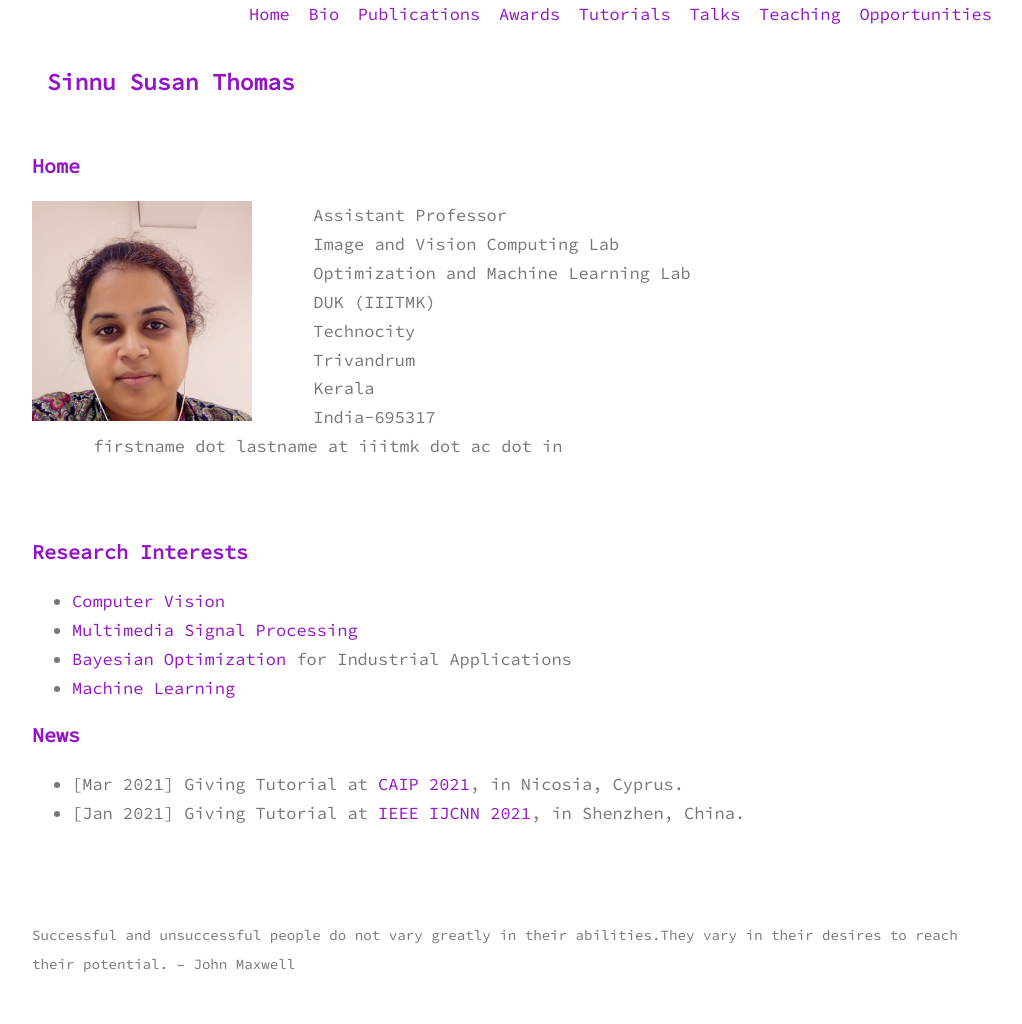
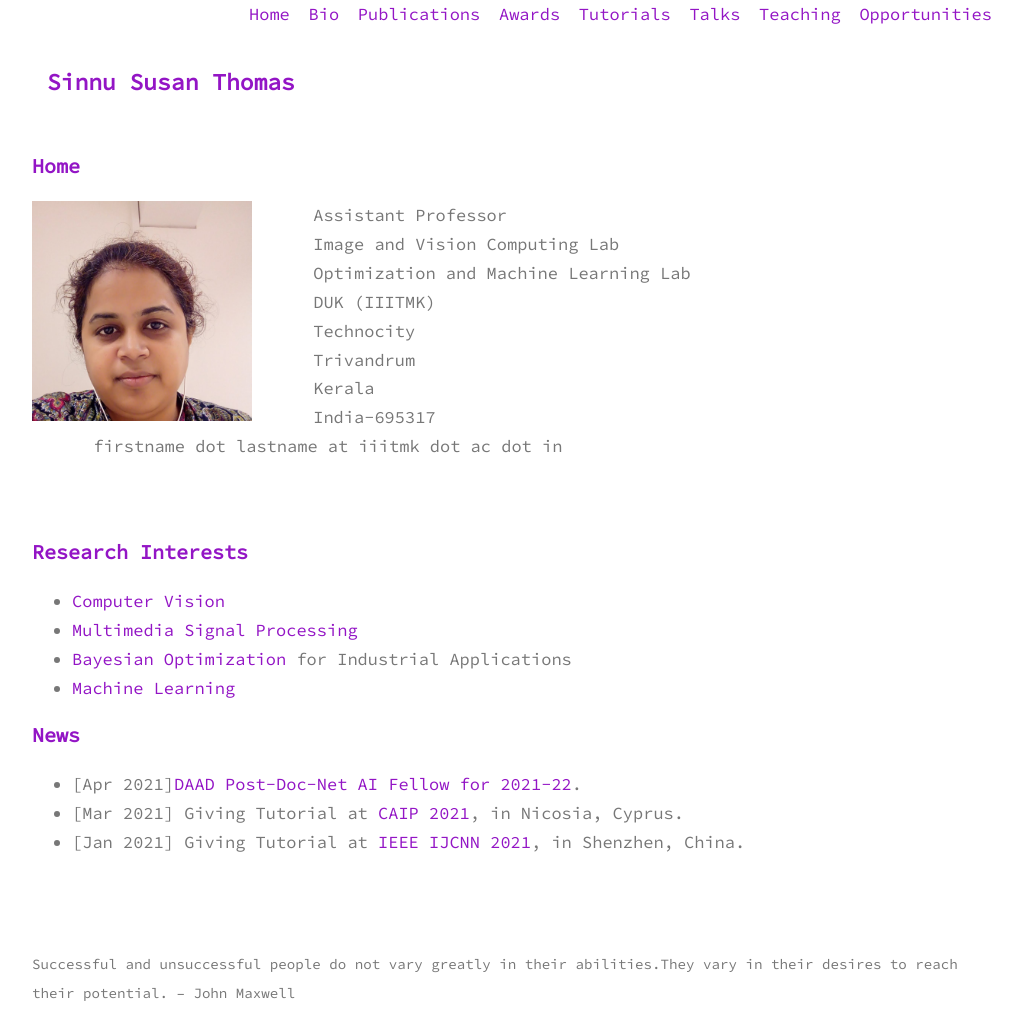
Before and after one commit to sinnuthomas/sinnuthomas.github.io, a Jekyll site: the page built from index.md, in a window 1280 px wide. Shown: the whole page, without its empty margins (128-1150 px from the left). Built offline with Jekyll 4.4.1, drawn with Linux system fonts in a browser that asks for light colours; before the commit the page ends 995 px from its top, so only the background shows below that.

Commit message:
Update index.md

```diff
--- a/index.md
+++ b/index.md
@@ -23,6 +23,7 @@
 * [Machine Learning](https://en.wikipedia.org/wiki/Machine_learning)
 
 ## News
+* [Apr 2021][DAAD Post-Doc-Net AI Fellow for 2021-22](https://www.daad.de/en/the-daad/postdocnet/fellows/fellows/).
 * [Mar 2021] Giving Tutorial at [CAIP 2021](http://cyprusconferences.org/caip2021/tutorials/), in Nicosia, Cyprus.
 * [Jan 2021] Giving Tutorial at [IEEE IJCNN 2021](https://www.ijcnn.org/tutorials), in Shenzhen, China.
 
```
